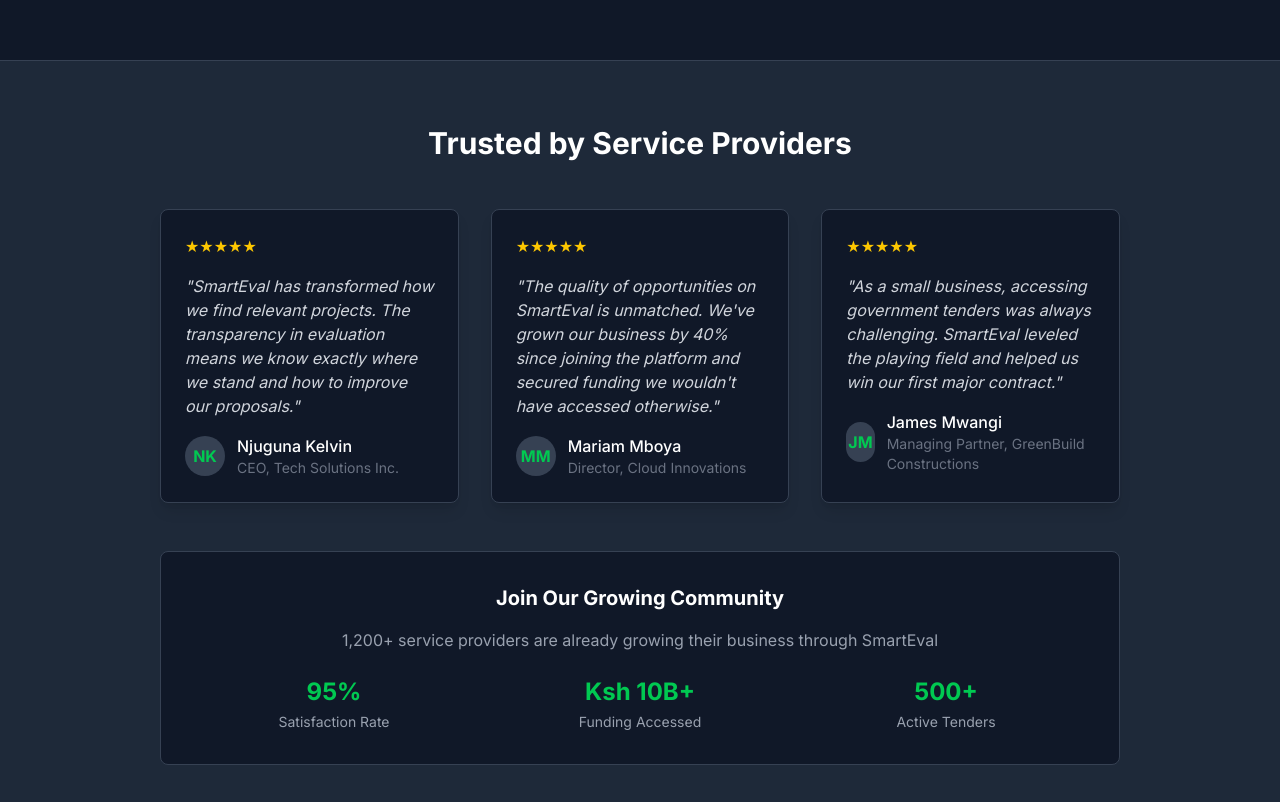
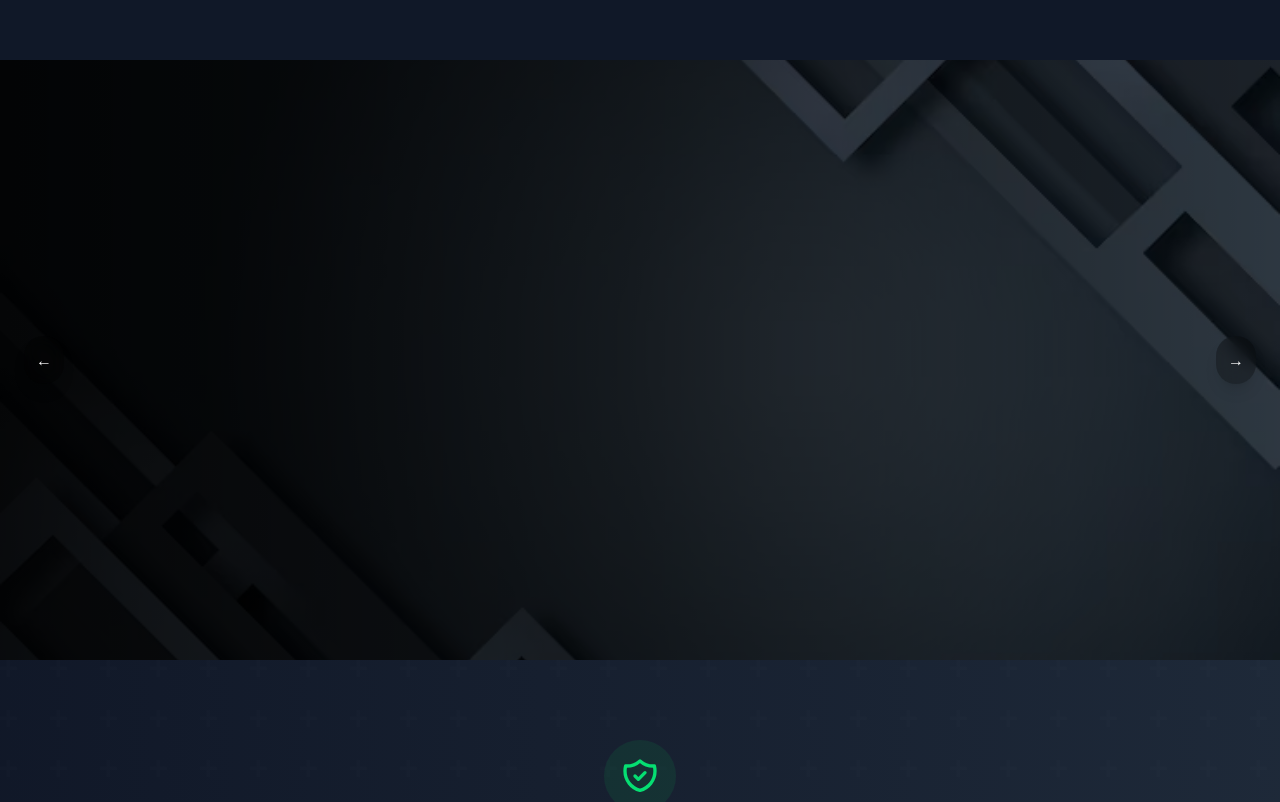
Before and after one commit to NjugunaKelvin/smart-evaluation, a Next.js app: page / in a window 1280 px wide. Shown: the part 4200-5002 px from the top of the page. Built offline with nearby package versions, Linux system fonts and the light colour scheme.

Commit message:
testimonials sliders

```diff
--- a/src/homeSections/Testimonials.tsx
+++ b/src/homeSections/Testimonials.tsx
@@ -1,75 +1,109 @@
 /* eslint-disable react/no-unescaped-entities */
+/* eslint-disable @next/next/no-img-element */
 'use client'
-import Card from '@/components/ui/Card';
+import { useState, useEffect, SetStateAction } from 'react';
+import { motion, AnimatePresence } from 'framer-motion';
 
 export default function TestimonialsSection() {
+  const [currentSlide, setCurrentSlide] = useState(0);
   const testimonials = [
     {
       id: 1,
       content: "SmartEval has transformed how we find relevant projects. The transparency in evaluation means we know exactly where we stand and how to improve our proposals.",
       author: "Njuguna Kelvin",
       company: "Tech Solutions Inc.",
-      role: "CEO"
+      role: "CEO",
+      image: "/images/home/bg2.jpg"
     },
     {
       id: 2,
       content: "The quality of opportunities on SmartEval is unmatched. We've grown our business by 40% since joining the platform and secured funding we wouldn't have accessed otherwise.",
       author: "Mariam Mboya",
       company: "Cloud Innovations",
-      role: "Director"
+      role: "Director",
+      image: "/images/home/bg3.jpg"
     },
     {
       id: 3,
       content: "As a small business, accessing government tenders was always challenging. SmartEval leveled the playing field and helped us win our first major contract.",
       author: "James Mwangi",
       company: "GreenBuild Constructions",
-      role: "Managing Partner"
+      role: "Managing Partner",
+      image: "/images/home/bg4.jpg"
+    },
+    {
+      id: 4,
+      content: "The analytics tools provided invaluable insights into our proposal strengths and weaknesses. We've increased our success rate by 65% since using SmartEval.",
+      author: "Sarah Otieno",
+      company: "DataDrive Analytics",
+      role: "CTO",
+      image: "/images/home/bg.jpg"
     }
   ];
 
+  useEffect(() => {
+    const interval = setInterval(() => {
+      setCurrentSlide((prev) => (prev + 1) % testimonials.length);
+    }, 6000);
+    return () => clearInterval(interval);
+  }, [testimonials.length]);
+
+  const goToSlide = (index: SetStateAction<number>) => setCurrentSlide(index);
+  const goToNext = () => setCurrentSlide((prev) => (prev + 1) % testimonials.length);
+  const goToPrev = () => setCurrentSlide((prev) => (prev - 1 + testimonials.length) % testimonials.length);
+
   return (
-    <section className="py-16 bg-gray-800 border-t border-gray-700">
-      <div className="max-w-5xl mx-auto px-4 sm:px-6 lg:px-8 text-center">
-        <h2 className="text-3xl font-bold text-white mb-12">Trusted by Service Providers</h2>
-        <div className="grid grid-cols-1 md:grid-cols-3 gap-8 mb-12">
-          {testimonials.map((testimonial) => (
-            <Card key={testimonial.id} className="bg-gray-900 border-gray-700 p-6 text-left h-full">
-              <div className="mb-4 text-yellow-400">
-                {"★".repeat(5)}
-              </div>
-              <p className="text-gray-300 italic mb-4">"{testimonial.content}"</p>
-              <div className="flex items-center">
-                <div className="w-10 h-10 bg-gray-700 rounded-full mr-3 flex items-center justify-center text-green-500 font-bold">
-                  {testimonial.author.split(' ').map(n => n[0]).join('')}
-                </div>
-                <div>
-                  <div className="font-medium text-white">{testimonial.author}</div>
-                  <div className="text-sm text-gray-500">{testimonial.role}, {testimonial.company}</div>
-                </div>
-              </div>
-            </Card>
-          ))}
-        </div>
+    <section className="relative w-full min-h-[500px] md:min-h-[550px] lg:min-h-[600px]">
+      {/* Background Image */}
+      <div className="absolute inset-0">
+        <img
+          src={testimonials[currentSlide].image}
+          alt={testimonials[currentSlide].author}
+          className="w-full h-full object-cover"
+        />
+        <div className="absolute inset-0 bg-gradient-to-r from-black/90 via-black/70 to-black/40" />
+      </div>
 
-        <div className="bg-gray-900 rounded-lg p-8 border border-gray-700">
-          <h3 className="text-xl font-bold text-white mb-4">Join Our Growing Community</h3>
-          <p className="text-gray-400 mb-6">1,200+ service providers are already growing their business through SmartEval</p>
-          <div className="grid grid-cols-3 gap-6">
-            <div className="text-center">
-              <div className="text-2xl font-bold text-green-500 mb-1">95%</div>
-              <div className="text-sm text-gray-400">Satisfaction Rate</div>
-            </div>
-            <div className="text-center">
-              <div className="text-2xl font-bold text-green-500 mb-1">Ksh 10B+</div>
-              <div className="text-sm text-gray-400">Funding Accessed</div>
-            </div>
-            <div className="text-center">
-              <div className="text-2xl font-bold text-green-500 mb-1">500+</div>
-              <div className="text-sm text-gray-400">Active Tenders</div>
-            </div>
-          </div>
-        </div>
+      {/* Testimonial Content - pushed closer to true vertical center */}
+      <div className="relative z-10 max-w-4xl mx-auto h-full flex items-center justify-end pr-6 md:pr-12 lg:pr-20">
+        <AnimatePresence mode="wait">
+          <motion.div
+            key={testimonials[currentSlide].id}
+            initial={{ opacity: 0, y: 40 }}
+            animate={{ opacity: 1, y: 0 }}
+            exit={{ opacity: 0, y: -40 }}
+            transition={{ duration: 0.8 }}
+            className="flex flex-col items-start text-left max-w-2xl translate-y-[5%] md:translate-y-[10%]"
+          >
+            <p className="text-lg md:text-xl lg:text-2xl italic font-light text-gray-100 leading-relaxed mb-4">
+              "{testimonials[currentSlide].content}"
+            </p>
+            <h4 className="text-lg md:text-xl font-semibold text-white">
+              {testimonials[currentSlide].author}
+            </h4>
+            <p className="text-gray-300 text-sm">
+              {testimonials[currentSlide].role}, {testimonials[currentSlide].company}
+            </p>
+          </motion.div>
+        </AnimatePresence>
       </div>
+
+      {/* Navigation Buttons */}
+      <button
+        onClick={goToPrev}
+        className="absolute top-1/2 left-3 md:left-6 -translate-y-1/2 bg-black/30 hover:bg-black/50 backdrop-blur-sm p-3 rounded-full text-white transition shadow-lg"
+      >
+        &#8592;
+      </button>
+      <button
+        onClick={goToNext}
+        className="absolute top-1/2 right-3 md:right-6 -translate-y-1/2 bg-black/30 hover:bg-black/50 backdrop-blur-sm p-3 rounded-full text-white transition shadow-lg"
+      >
+        &#8594;
+      </button>
+
+      {/* Indicators */}
+
     </section>
   );
 }
```
